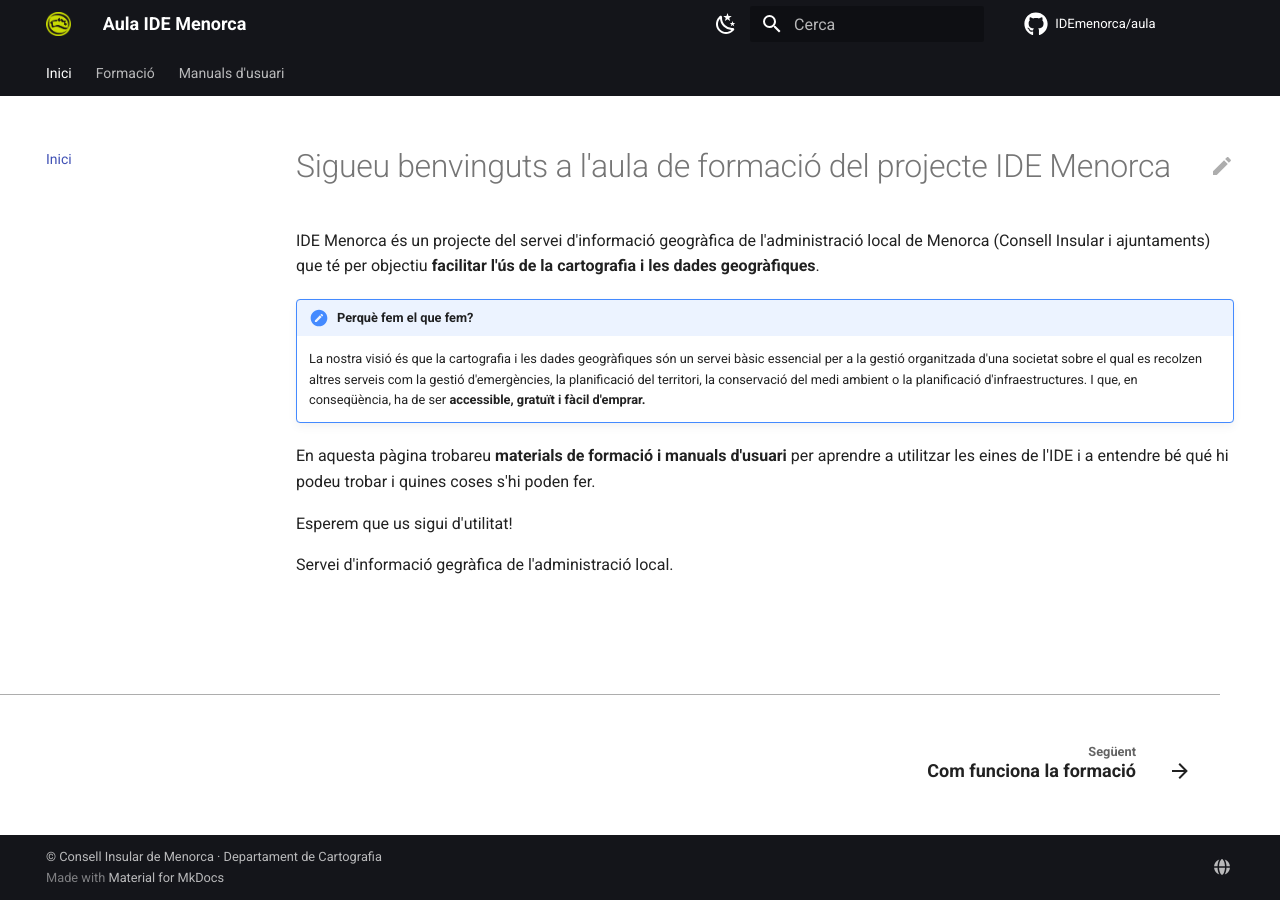
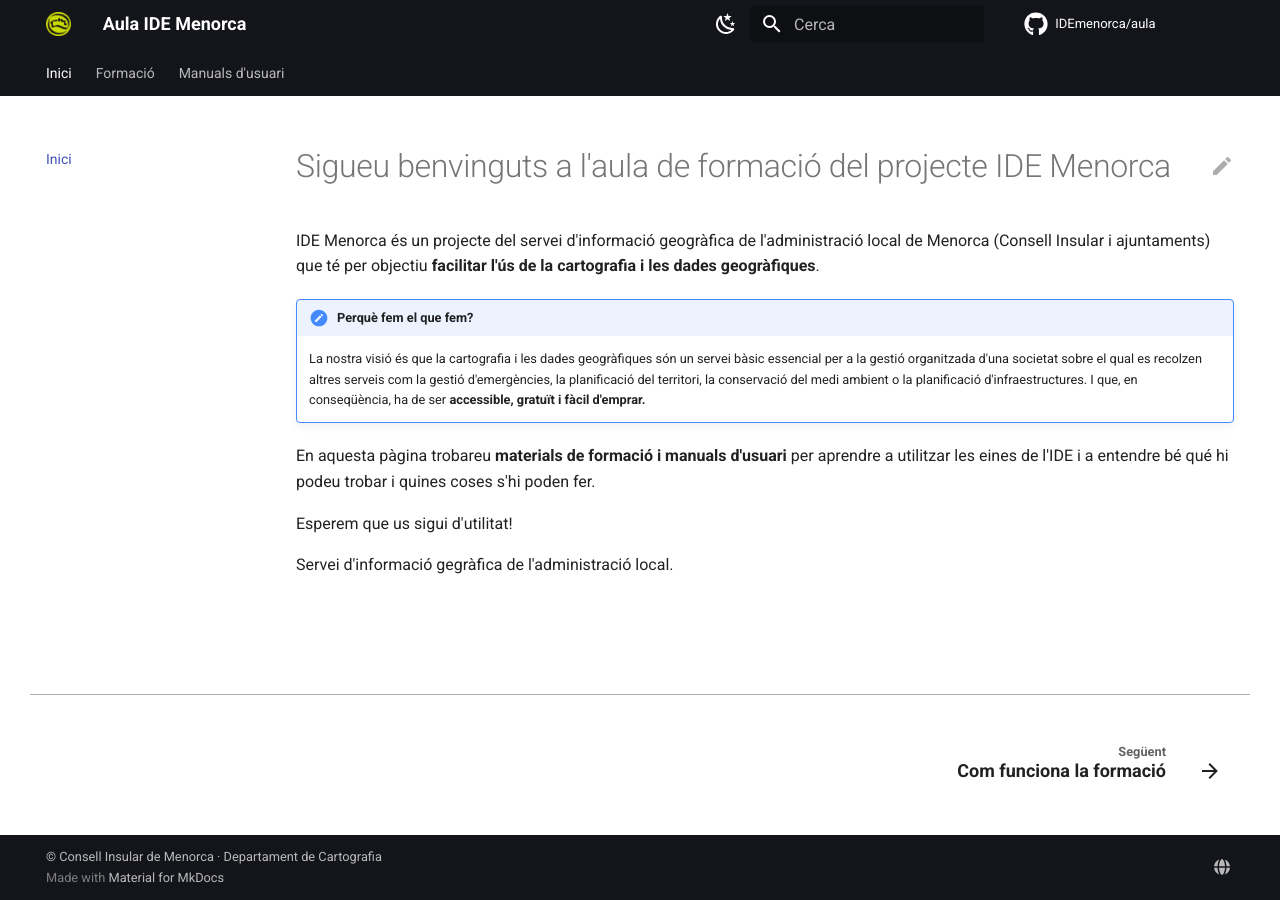
Before and after one commit to IDEmenorca/aula, an MkDocs documentation site: the page built from docs/index.md, in a window 1280 px wide. Built offline with MkDocs 1.6.1 and Material for MkDocs 9.7.7, drawn with Linux system fonts in a browser that asks for light colours; comment, search, counter and statistics services are not loaded.

Commit message:
Torna a centrar els enllaços d'anterior i següent del peu
El meu margin: 2.4rem 0 0 sobre .md-footer__inner li anul·lava els marges
laterals automàtics que li dona .md-grid, i el bloc se n'anava a l'esquerra,
desalineat del text de la pàgina.

Co-Authored-By: Claude Opus 5 <noreply@anthropic.com>

```diff
--- a/docs/stylesheets/extra.css
+++ b/docs/stylesheets/extra.css
@@ -200,7 +200,11 @@
 .md-footer__inner {
   color: var(--md-default-fg-color);
   border-top: 1px solid var(--md-default-fg-color--lighter);
-  margin: 2.4rem 0 0;
+  /* Compte amb els marges laterals: aquest element també duu la classe
+     .md-grid, que el centra amb margin-left i margin-right en auto. Si aquí
+     s'hi posa 0, el bloc se'n va a l'esquerra i els enllaços d'anterior i
+     següent deixen d'estar alineats amb el text de la pàgina. */
+  margin: 2.4rem auto 0;
   padding: 0.8rem 0.2rem 1.2rem;
 }
 
```
